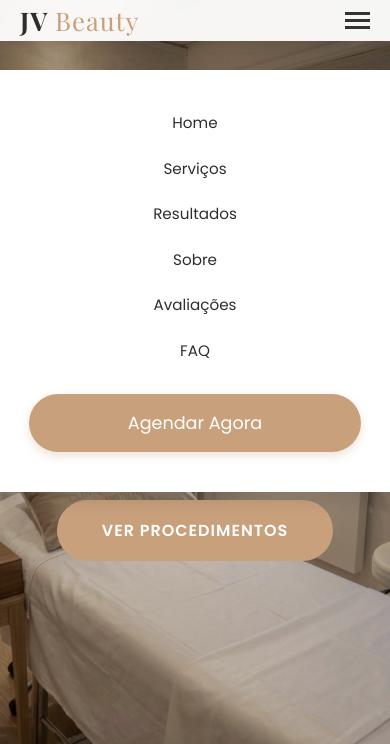
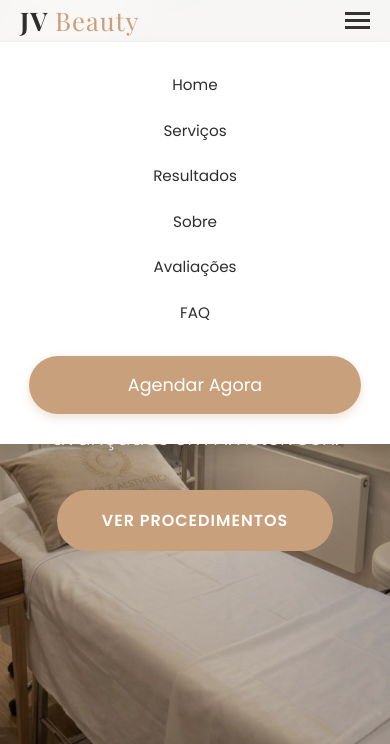
Before and after one commit to ruanolvs/aestheticClinic-v3, a plain HTML site: page index.html in a window 390 px wide. Both pictures are taken after a click on the element 357 px from the left and 20 px from the top of the page. Shown: the top 744 px of the page. Drawn offline with nearby package versions, Linux system fonts and the light colour scheme.

Commit message:
ajuste menu hamburguer

```diff
--- a/css/style.css
+++ b/css/style.css
@@ -579,20 +579,22 @@
         transition: 0.3s;
     }
 
-    /* 2. MENU LATERAL E BOTÃO INTERNO */
+    /* 2. MENU LATERAL E AJUSTE DE ESPAÇAMENTO */
     .nav-links {
         display: none;
         position: absolute;
-        top: 70px;
+        /* AJUSTE AQUI: Mudamos de 70px para 100% para colar no header */
+        top: 100%;
         left: 0;
         width: 100%;
         background: white;
         flex-direction: column;
         align-items: center;
-        padding: 40px 0;
+        padding: 30px 0; /* Diminuído para um visual mais clean */
         box-shadow: 0 10px 15px rgba(0,0,0,0.1);
         z-index: 999;
         gap: 20px;
+        border-top: 1px solid #eee; /* Linha sutil para separar do cabeçalho */
     }
 
     .nav-links.active {
@@ -600,13 +602,10 @@
     }
 
     /* 3. LÓGICA DE VISIBILIDADE NO MOBILE */
-
-    /* ESCONDE o botão que fica solto na barra para não vazar */
     .btn-desktop {
         display: none !important;
     }
 
-    /* MOSTRA o botão que está dentro da lista <ul> */
     .nav-btn-mobile {
         display: block !important;
         width: 85%;
@@ -623,7 +622,8 @@
 
     /* 4. AJUSTES DE CONTEÚDO */
     .hero-content {
-        padding: 130px 20px 40px 20px;
+        /* Reduzi um pouco o padding superior para o conteúdo subir */
+        padding: 110px 20px 40px 20px;
         text-align: center;
         display: flex;
         flex-direction: column;
```
